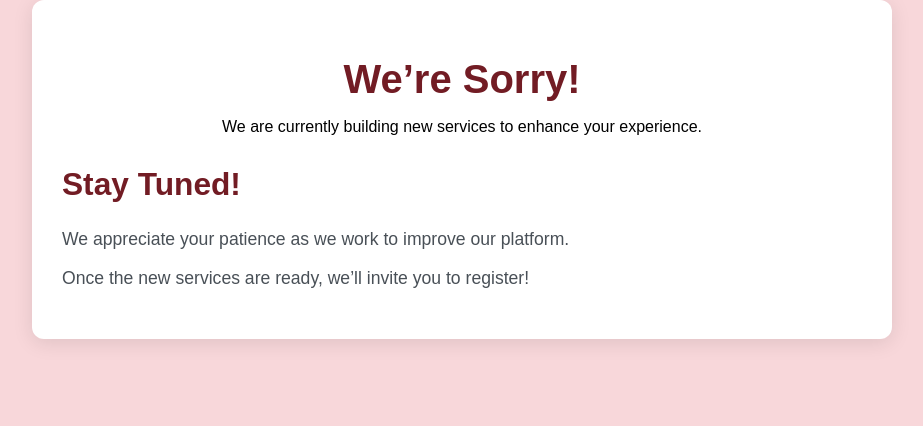
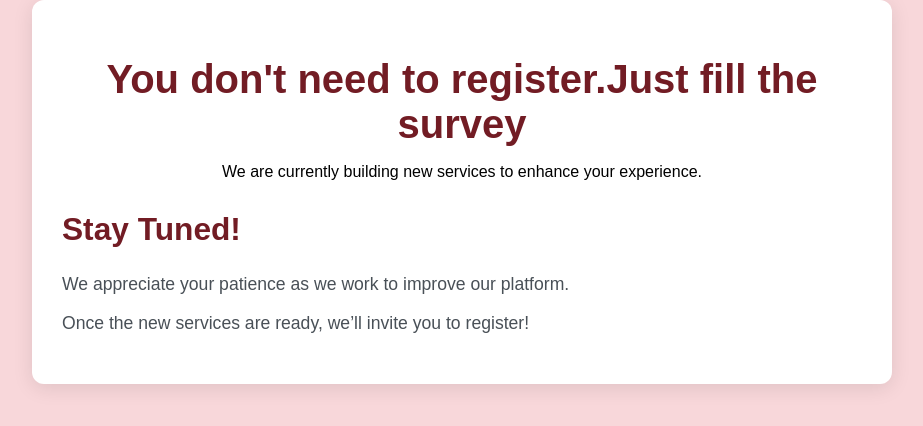
Before and after one commit to chamankhandelwal123/flyhooks, a plain HTML site: page reg.html in a window 1280 px wide. Shown: the whole page, without its empty margins (178-1101 px from the left). Drawn offline with Linux system fonts and the light colour scheme.

Commit message:
Update reg.html

```diff
--- a/reg.html
+++ b/reg.html
@@ -63,7 +63,7 @@
 <body>
     <div class="container">
         <header>
-            <h1>We’re Sorry!</h1>
+            <h1>You don't need to register.Just fill the survey</h1>
             <p>We are currently building new services to enhance your experience.</p>
         </header>
         <section class="sorry-info">
```
